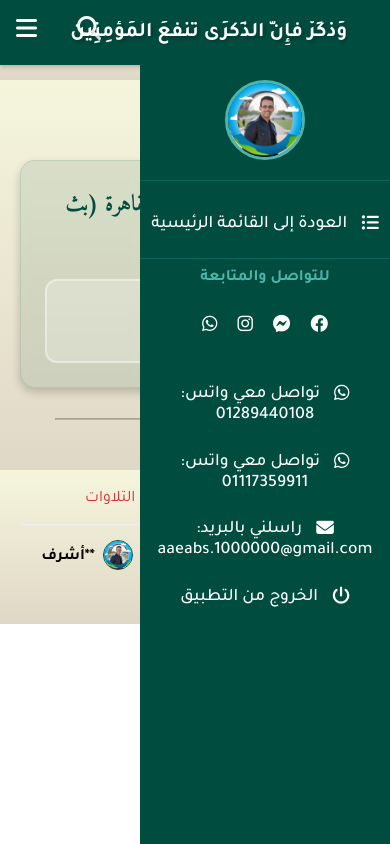
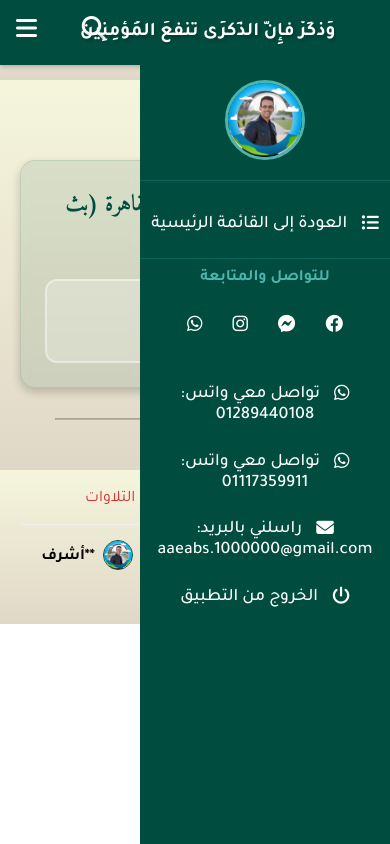
Before and after one commit to A962748/A962748, a plain HTML site: page index.html in a window 390 px wide. Both pictures are taken after a click on the element 26 px from the left and 32 px from the top of the page. Drawn offline with Linux system fonts and the light colour scheme; no server answers.

Commit message:
Add files via upload

```diff
--- a/index.html
+++ b/index.html
@@ -168,15 +168,15 @@ display: block;
 .social-links-container {
     display: flex;
     justify-content: center; /* توسيط الأيقونات أفقياً */
-    gap: 20px; /* مسافة بين الأيقونات */
+    /* تم زيادة المسافة بين الأيقونات */
+    gap: 30px;
     padding: 10px 0 20px;
 }
 
 .social-links-container a {
     padding: 0; /* إزالة الـ padding العمودي */
-    /* ************************************************* */
-    font-size: 3rem; /* تم زيادته إلى 3rem لجعله أكبر وأوضح */
-    /* ************************************************* */
+    /* **التعديل رقم 2: تم زيادته إلى 3.5rem ليكون أكبر وأوضح** */
+    font-size: 3.5rem;
     color: white;
     transition: transform 0.2s, color 0.2s;
 }
@@ -191,17 +191,21 @@ display: block;
 /* ************************************ */
 /* NEW: زيادة المسافة بين أيقونتي البحث والقائمة */
 .search-btn {
-    margin-left: 1.5rem; /* تم زيادتها لعمل مسافة أكبر بين الأيقونتين */
+    /* تم زيادتها لعمل مسافة أكبر بين الأيقونتين */
+    margin-left: 1.8rem;
+    /* **التعديل رقم 1: زيادة الهامش الأيمن لدفع الأيقونة بعيداً عن النص** */
+    margin-right: 1.5rem;
 }
 .menu-btn {
     display: block;
-    margin-right: 1rem; /* NEW: إضافة هامش لدفعه بعيداً عن حافة الشاشة قليلاً */
+    margin-right: 1rem;
 }
 /* ************************************ */
 
 /* الإصلاح لعنوان التطبيق في الجوال */
 .logo {
-    font-size: 1.3rem;
+    /* **التعديل رقم 1: تم تقليل حجم الخط لحل مشكلة التداخل نهائياً** */
+    font-size: 1.2rem;
     /* تم زيادة العرض إلى 85% لضمان ظهور النص بالكامل */
     max-width: 85%;
     white-space: nowrap;
```
